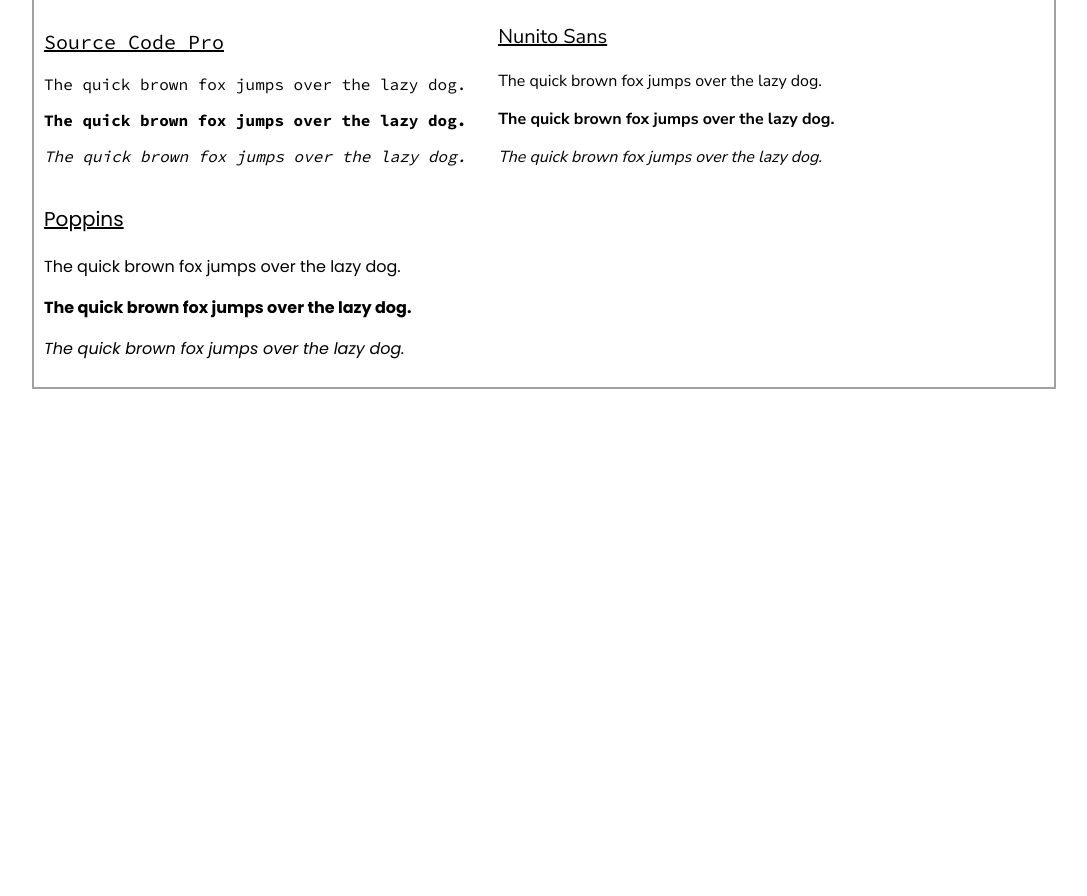
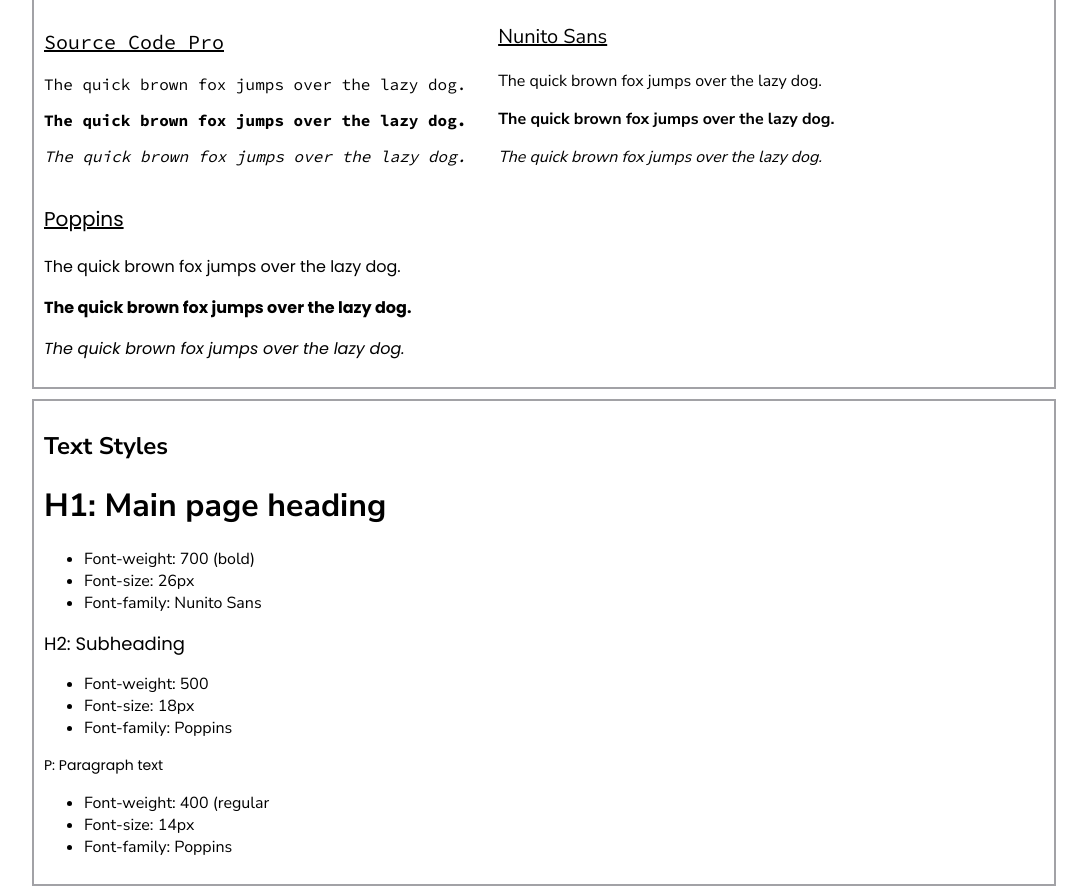
Before and after one commit to SolomanGarcia/cc-style-guide, a plain HTML site: page index.html in a window 1280 px wide. Shown: the part 553-1449 px from the top of the page, without its empty margins (96-1183 px from the left). Before the commit the page ends 952 px from the top, so only its background shows below. Drawn offline with Linux system fonts and the light colour scheme.

Commit message:
create text styles section

```diff
--- a/index.html
+++ b/index.html
@@ -58,4 +58,34 @@
     </div>
   </div>
 </body>
+
+<div class="container">
+  <h2>Text Styles</h2>
+  <div class="text-container">
+    <div class="text-panel">
+      <h1>H1: Main page heading</h1>
+      <ul>
+        <li>Font-weight: 700 (bold)</li>
+        <li>Font-size: 26px</li>
+        <li>Font-family: Nunito Sans</li>
+      </ul>
+    </div>
+    <div class="text-panel">
+      <h2>H2: Subheading</h2>
+      <ul>
+        <li>Font-weight: 500</li>
+        <li>Font-size: 18px</li>
+        <li>Font-family: Poppins</li>
+      </ul>
+    </div>
+    <div class="text-panel">
+      <p>P: Paragraph text</p>
+      <ul>
+        <li>Font-weight: 400 (regular</li>
+        <li>Font-size: 14px</li>
+        <li>Font-family: Poppins</li>
+      </ul>
+    </div>
+  </div>
+</div>
 </html>
--- a/style.css
+++ b/style.css
@@ -6,6 +6,10 @@ body {
 
 h1 {
   font-size: 2em;
+}
+
+h2 {
+  font-size: 1.5em;
 }
 
 .container {
@@ -76,3 +80,21 @@ h1 {
 .poppins {
   font-family: "Poppins", sans-serif;
 }
+
+.text-panel h1 {
+  font-weight: 700;
+  font-size: 32px;
+  font-family: 'Nunito Sans', sans-serif;
+}
+
+.text-panel h2 {
+  font-weight: 500;
+  font-size: 18px;
+  font-family: 'Poppins', sans-serif;
+}
+
+.text-panel p {
+  font-weight: 400;
+  font-size: 14px;
+  font-family: 'Poppins', sans-serif;
+}
```
